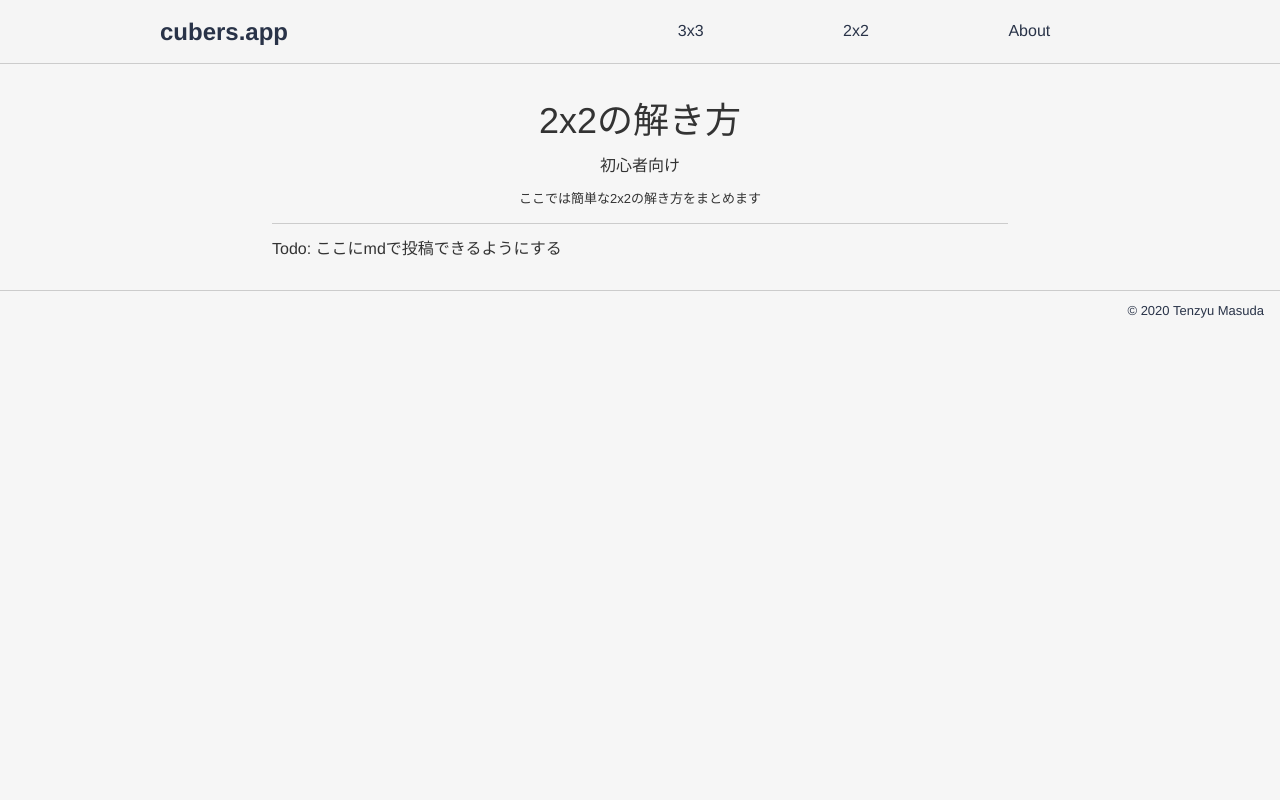
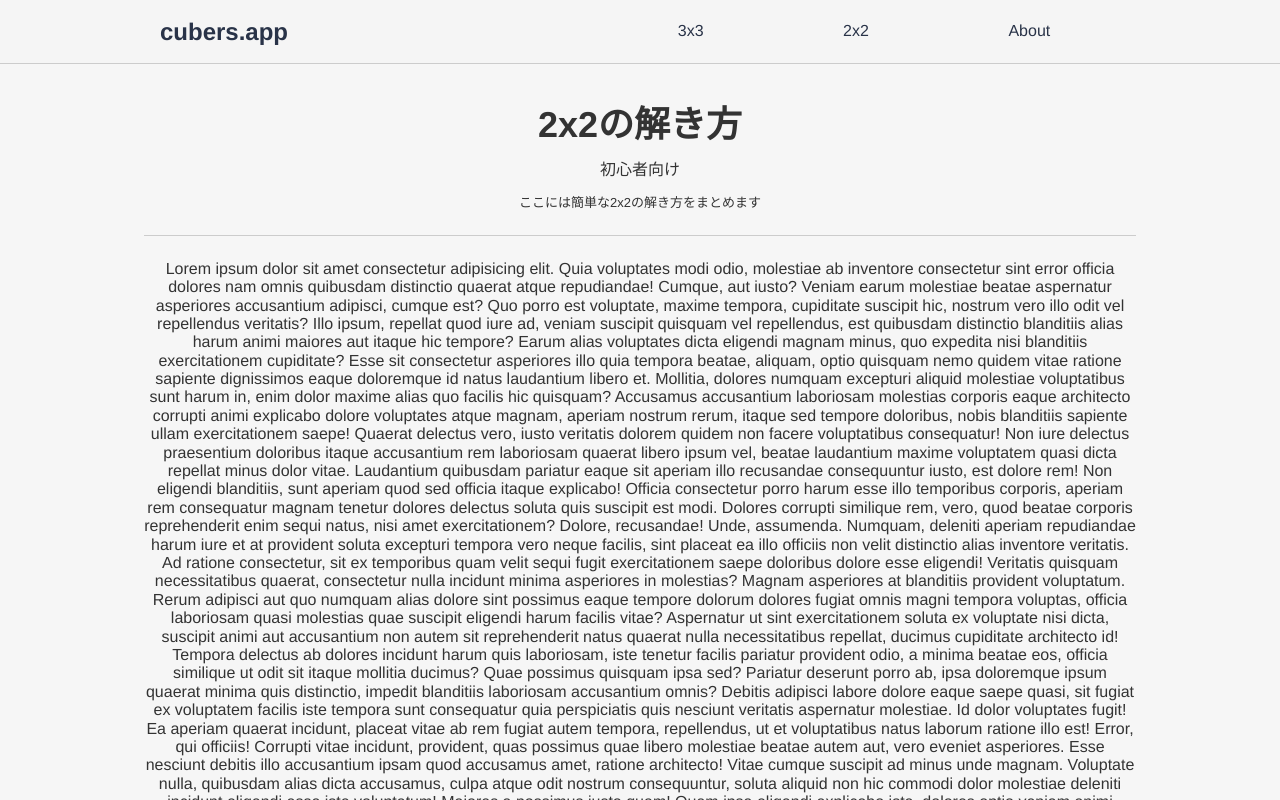
Before and after one commit to tenzyu/cubers-app, a React (Create React App) app: page /#/2x2 in a window 1280 px wide. Shown: the top 800 px of the page. Built offline with nearby package versions, Linux system fonts and the light colour scheme; a web font is replaced by a local one.

Commit message:
improved article component

```diff
--- a/src/components/article.tsx
+++ b/src/components/article.tsx
@@ -3,24 +3,21 @@ import styles from "styles/article.module.css";
 
 type ArticleProps = {
   title: string;
-  subtitle: string;
-  description: string;
+  subtitle?: string;
+  description?: string;
+  children?: unknown;
 };
 
-export const Heading: React.FC<ArticleProps> = (props) => {
+export const Article: React.FC<ArticleProps> = (props) => {
   return (
-    <div className={styles.wrapper}>
-      <p className={styles.title}>{props.title}</p>
-      <p className={styles.subtitle}>{props.subtitle}</p>
-      <p className={styles.description}>{props.description}</p>
-    </div>
+    <article className={styles.articleWrapper}>
+      <section>
+        <h1 className={styles.title}>{props.title}</h1>
+        <p>{props.subtitle}</p>
+        <p className={styles.description}>{props.description}</p>
+        <hr className={styles.border} />
+        <div className={styles.children}>{props.children}</div>
+      </section>
+    </article>
   );
 };
-
-export const Article: React.FC = ({ children }) => {
-  return (
-    <div>
-      <article>{children}</article>
-    </div>
-  );
-};
--- /dev/null
+++ b/src/layouts/article.tsx
@@ -0,0 +1,14 @@
+import React from "react";
+import styles from "styles/article.module.css";
+
+import { Header } from "components/header";
+import { Footer } from "components/footer";
+import "styles/globalStyle.module.css";
+
+export const ArticleLayout: React.FC = ({ children }) => (
+  <div className="wrapper">
+    <Header />
+    <main className={styles.content}>{children}</main>
+    <Footer />
+  </div>
+);
--- a/src/pages/tutorialTwo.tsx
+++ b/src/pages/tutorialTwo.tsx
@@ -1,19 +1,139 @@
 import React from "react";
-import { IndexLayout } from "layouts/layout";
+import { ArticleLayout } from "layouts/article";
 
-import { Heading, Article } from "components/article";
+import { Article } from "components/article";
 
 class TutorialTwo extends React.Component {
   render() {
     return (
-      <IndexLayout>
-        <Heading
+      <ArticleLayout>
+        <Article
           title="2x2の解き方"
           subtitle="初心者向け"
-          description="ここでは簡単な2x2の解き方をまとめます"
-        />
-        <Article>Todo: ここにmdで投稿できるようにする</Article>
-      </IndexLayout>
+          description="ここには簡単な2x2の解き方をまとめます"
+        >
+          <p>
+            Lorem ipsum dolor sit amet consectetur adipisicing elit. Quia
+            voluptates modi odio, molestiae ab inventore consectetur sint error
+            officia dolores nam omnis quibusdam distinctio quaerat atque
+            repudiandae! Cumque, aut iusto? Veniam earum molestiae beatae
+            aspernatur asperiores accusantium adipisci, cumque est? Quo porro
+            est voluptate, maxime tempora, cupiditate suscipit hic, nostrum vero
+            illo odit vel repellendus veritatis? Illo ipsum, repellat quod iure
+            ad, veniam suscipit quisquam vel repellendus, est quibusdam
+            distinctio blanditiis alias harum animi maiores aut itaque hic
+            tempore? Earum alias voluptates dicta eligendi magnam minus, quo
+            expedita nisi blanditiis exercitationem cupiditate? Esse sit
+            consectetur asperiores illo quia tempora beatae, aliquam, optio
+            quisquam nemo quidem vitae ratione sapiente dignissimos eaque
+            doloremque id natus laudantium libero et. Mollitia, dolores numquam
+            excepturi aliquid molestiae voluptatibus sunt harum in, enim dolor
+            maxime alias quo facilis hic quisquam? Accusamus accusantium
+            laboriosam molestias corporis eaque architecto corrupti animi
+            explicabo dolore voluptates atque magnam, aperiam nostrum rerum,
+            itaque sed tempore doloribus, nobis blanditiis sapiente ullam
+            exercitationem saepe! Quaerat delectus vero, iusto veritatis dolorem
+            quidem non facere voluptatibus consequatur! Non iure delectus
+            praesentium doloribus itaque accusantium rem laboriosam quaerat
+            libero ipsum vel, beatae laudantium maxime voluptatem quasi dicta
+            repellat minus dolor vitae. Laudantium quibusdam pariatur eaque sit
+            aperiam illo recusandae consequuntur iusto, est dolore rem! Non
+            eligendi blanditiis, sunt aperiam quod sed officia itaque explicabo!
+            Officia consectetur porro harum esse illo temporibus corporis,
+            aperiam rem consequatur magnam tenetur dolores delectus soluta quis
+            suscipit est modi. Dolores corrupti similique rem, vero, quod beatae
+            corporis reprehenderit enim sequi natus, nisi amet exercitationem?
+            Dolore, recusandae! Unde, assumenda. Numquam, deleniti aperiam
+            repudiandae harum iure et at provident soluta excepturi tempora vero
+            neque facilis, sint placeat ea illo officiis non velit distinctio
+            alias inventore veritatis. Ad ratione consectetur, sit ex temporibus
+            quam velit sequi fugit exercitationem saepe doloribus dolore esse
+            eligendi! Veritatis quisquam necessitatibus quaerat, consectetur
+            nulla incidunt minima asperiores in molestias? Magnam asperiores at
+            blanditiis provident voluptatum. Rerum adipisci aut quo numquam
+            alias dolore sint possimus eaque tempore dolorum dolores fugiat
+            omnis magni tempora voluptas, officia laboriosam quasi molestias
+            quae suscipit eligendi harum facilis vitae? Aspernatur ut sint
+            exercitationem soluta ex voluptate nisi dicta, suscipit animi aut
+            accusantium non autem sit reprehenderit natus quaerat nulla
+            necessitatibus repellat, ducimus cupiditate architecto id! Tempora
+            delectus ab dolores incidunt harum quis laboriosam, iste tenetur
+            facilis pariatur provident odio, a minima beatae eos, officia
+            similique ut odit sit itaque mollitia ducimus? Quae possimus
+            quisquam ipsa sed? Pariatur deserunt porro ab, ipsa doloremque ipsum
+            quaerat minima quis distinctio, impedit blanditiis laboriosam
+            accusantium omnis? Debitis adipisci labore dolore eaque saepe quasi,
+            sit fugiat ex voluptatem facilis iste tempora sunt consequatur quia
+            perspiciatis quis nesciunt veritatis aspernatur molestiae. Id dolor
+            voluptates fugit! Ea aperiam quaerat incidunt, placeat vitae ab rem
+            fugiat autem tempora, repellendus, ut et voluptatibus natus laborum
+            ratione illo est! Error, qui officiis! Corrupti vitae incidunt,
+            provident, quas possimus quae libero molestiae beatae autem aut,
+            vero eveniet asperiores. Esse nesciunt debitis illo accusantium
+            ipsam quod accusamus amet, ratione architecto! Vitae cumque suscipit
+            ad minus unde magnam. Voluptate nulla, quibusdam alias dicta
+            accusamus, culpa atque odit nostrum consequuntur, soluta aliquid non
+            hic commodi dolor molestiae deleniti incidunt eligendi esse iste
+            voluptatum! Maiores a possimus iusto quam! Quam ipsa eligendi
+            explicabo iste, dolores optio veniam animi doloremque quos modi
+            reiciendis recusandae ullam dignissimos reprehenderit exercitationem
+            impedit cum qui aliquid amet culpa? Adipisci eveniet, error
+            praesentium sunt reprehenderit dolorum repellendus ea voluptas totam
+            aspernatur unde ullam magni architecto? Reiciendis expedita saepe
+            optio modi? Veritatis et autem eos quidem accusamus itaque, error
+            officiis reprehenderit, esse atque architecto sequi cum incidunt
+            dolorum. Explicabo voluptatem, corporis recusandae expedita ut odio,
+            ea perferendis, qui tempore libero asperiores. Quae, sed et expedita
+            laboriosam repellendus eaque rem recusandae. Dolorem molestias
+            sapiente esse nihil ipsum magni, similique sunt reprehenderit
+            possimus fuga cumque maxime nisi, omnis dolores aut libero.
+            Consequatur voluptatum iste, quasi repellendus, totam nihil ad sequi
+            magnam quo officiis, quia odio incidunt ratione necessitatibus
+            placeat velit. Sit omnis molestiae, dolore repellat libero tenetur
+            neque dignissimos fugit ab explicabo nisi nemo minus laborum
+            ratione? Facilis repellendus id quis recusandae omnis. Officiis
+            dolore mollitia labore eveniet ad doloremque, eaque ab recusandae
+            laboriosam quisquam nesciunt reiciendis ratione qui incidunt
+            exercitationem vitae consequatur in nisi autem quam pariatur,
+            nostrum iure cum id! Non magni repellendus iure nulla suscipit eius
+            alias ipsam molestiae magnam aut dolore soluta quae, inventore
+            laudantium libero, a nesciunt commodi rerum id architecto esse
+            incidunt? Esse natus autem nisi illum exercitationem, neque soluta
+            accusantium nostrum maiores doloremque magnam recusandae accusamus
+            dolor rerum quia! Blanditiis voluptatum fugiat provident perferendis
+            dicta deserunt facere recusandae mollitia. Delectus molestias
+            repellendus temporibus eligendi quis accusantium ex pariatur!
+            Maxime, exercitationem ea! Laboriosam delectus corporis eaque.
+            Voluptas velit nesciunt, accusantium harum quibusdam dolor, deleniti
+            sed soluta perspiciatis a molestias ea ad facilis labore saepe
+            cumque perferendis dolorem et nobis repellendus quod corrupti. Enim,
+            dicta illo! Velit assumenda officiis, atque veniam voluptatum esse
+            cupiditate molestias neque nostrum eligendi aliquid illo odio est
+            quae omnis iusto quis numquam! Quisquam placeat minus molestias,
+            magni id, temporibus laboriosam quaerat beatae, culpa provident
+            dicta at illum dolore vero animi. Odit, minima iusto. Animi
+            asperiores veniam fugit eius aliquam, reiciendis voluptatem.
+            Necessitatibus distinctio voluptatum nesciunt quaerat, consequatur
+            earum aliquam molestias odit velit unde. Libero placeat non
+            asperiores accusamus. Rem qui fugiat repudiandae dolores dolor
+            dolore sint veritatis numquam neque non adipisci animi aliquam
+            officiis ex accusamus, fugit consequatur cumque. Blanditiis eos quia
+            exercitationem, accusantium minus magni aperiam dolores consequatur
+            iure laborum consequuntur provident dignissimos natus. Non facere
+            dolores ab veniam similique ipsa ratione nesciunt. Ipsum dolore
+            ducimus delectus fuga vitae corporis maxime eius, porro, error,
+            tempore nisi ex. Suscipit aspernatur et ea provident nemo recusandae
+            maxime voluptate eligendi vero earum dignissimos explicabo ullam
+            ipsam sed culpa, esse rem? Voluptas voluptatem doloribus nobis
+            assumenda pariatur numquam distinctio? Provident a voluptates
+            eligendi vel quis optio eos, qui quasi. Placeat, ullam? Optio illum
+            dolor rerum maiores fugit ipsam, dignissimos beatae repellat aliquam
+            provident quam explicabo, eligendi nihil, esse eveniet
+            necessitatibus temporibus dicta aut ea. Dolor in deleniti tempore
+            atque, pariatur cum officia.
+          </p>
+        </Article>
+      </ArticleLayout>
     );
   }
 }
--- a/src/styles/article.module.css
+++ b/src/styles/article.module.css
@@ -1,26 +1,34 @@
-.wrapper {
-  border: none;
-  border-bottom: 1px solid var(--border-color);
-  margin: var(--mb-2) 0;
-  margin-bottom: var(--mb-2);
+.content {
+  box-sizing: border-box;
+  margin: auto;
+  padding: 0 1rem;
+}
+
+@media screen and (min-width: 1024px) {
+  .content {
+    width: 1024px;
+  }
+}
+
+.articleWrapper {
+  margin: var(--mb-5) 0;
   text-align: center;
 }
 
 .title {
   font-size: var(--h1-font-size);
-  margin-bottom: var(--mb-1);
-}
-
-.subtitle {
-  font-size: var(--normal-font-size);
 }
 
 .description {
   font-size: var(--smaller-font-size);
-  margin-bottom: var(--mb-2);
 }
 
-article {
-  font-size: var(--normal-font-size);
-  margin-bottom: var(--mb-4);
+.border {
+  border: none;
+  border-top: 1px solid var(--border-color);
+  margin: var(--mb-3) 0;
 }
+
+.children {
+  font-weight: var(--font-sharp);
+}
```
Also changed, not shown: src/pages/about.tsx (+4 -3 lines), src/pages/index.tsx (+3 -5 lines), src/pages/notFound.tsx (+9 -8 lines), src/pages/tutorialThree.tsx (+23 -21 lines).
